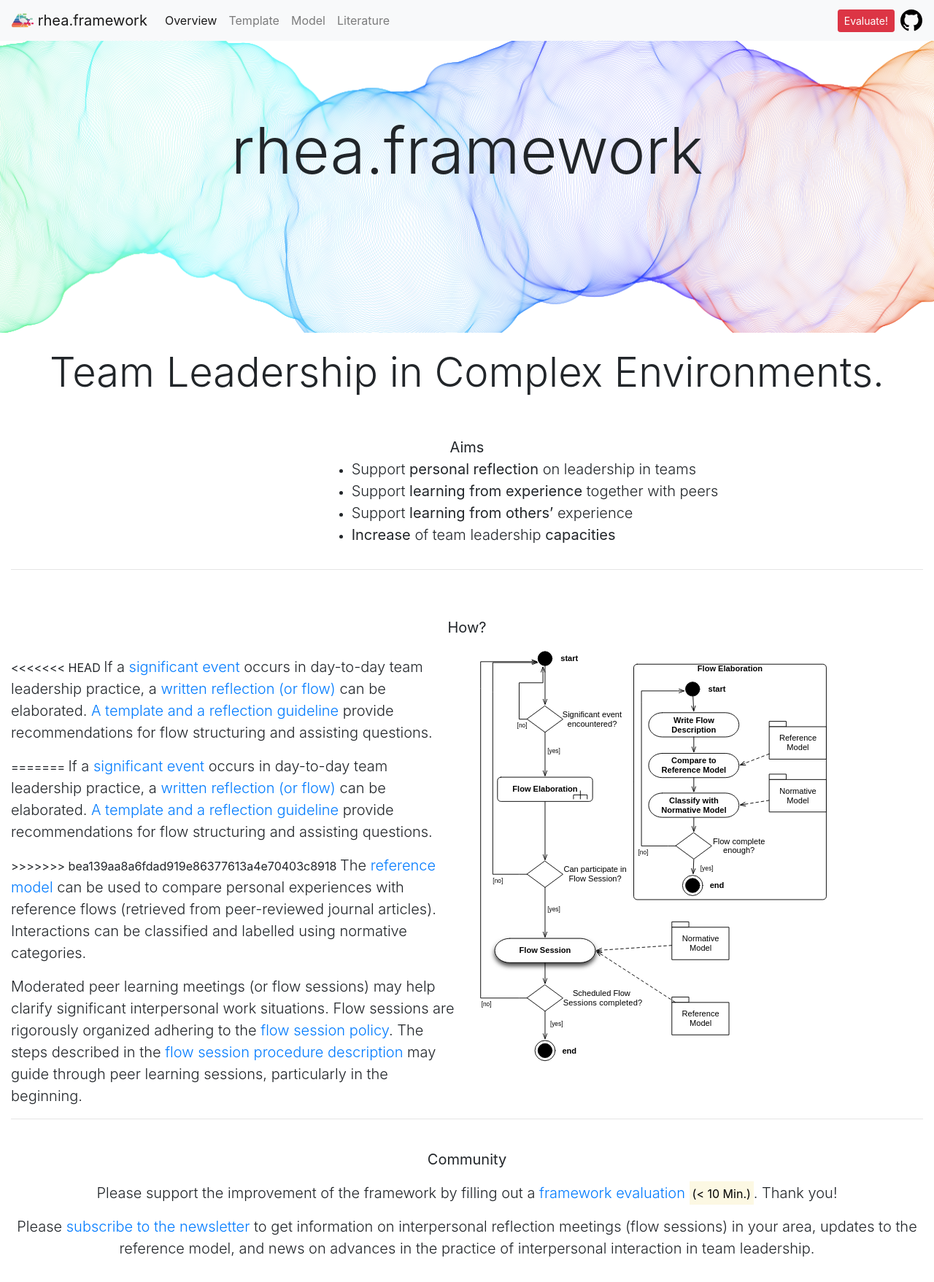
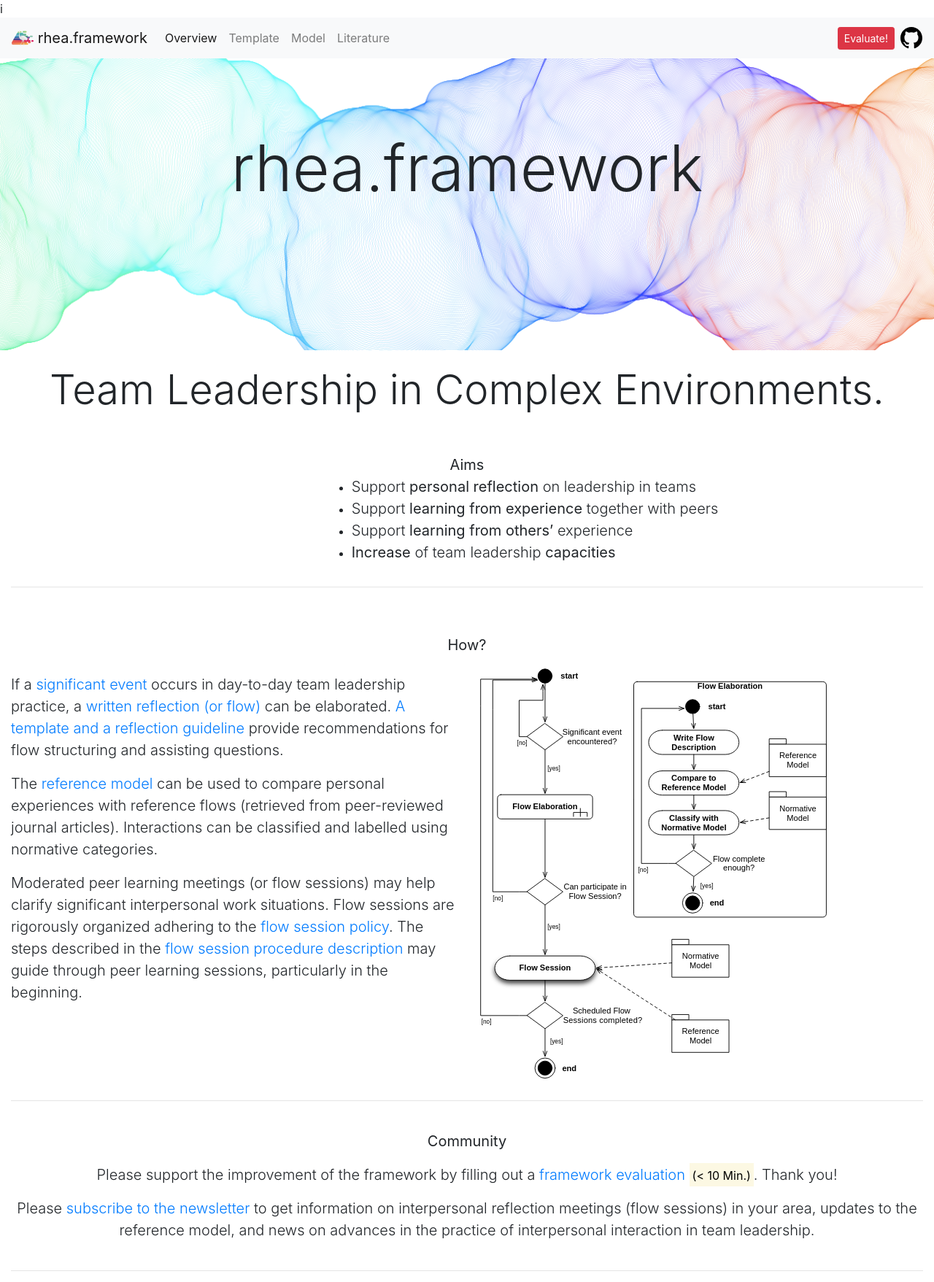
Before and after one commit to rheafmwk/rheafmwk, a Flask app: page / in a window 1280 px wide. Shown: the top 1757 px of the page at 73% size. Run offline with Flask 2, Linux system fonts and the light colour scheme; parts of the project's set-up code (start-up, migrations or seed data) failed here and were passed over; some libraries are stand-ins or nearby versions.

Commit message:
index updated

```diff
--- a/src/templates/index.html
+++ b/src/templates/index.html
@@ -1,4 +1,4 @@
-<!DOCTYPE html>
+i<!DOCTYPE html>
 <html lang="en">
 <head>
 	<meta charset="utf-8">
@@ -93,11 +93,7 @@
 	</div>
 	<div class="row">
 	  <div class="col-md-6 mt-4">
-<<<<<<< HEAD
-		  <span class="lead">If a <a href="#" data-toggle="tooltip" title="Significant interpersonal are frequently described by adjectives with emotional connotations, are expressed in superlatives, appear to precede a shift in a situation (perceived differently afterwards), form mental representations for comparison with other personal experiences.">significant event</a> occurs in day-to-day team leadership practice, a <a href="/flowtemplate"> written reflection (or flow)</a> can be elaborated. <a href="https://fedora.phaidra.univie.ac.at/fedora/objects/o:780694/methods/bdef:Content/get">A template and a reflection guideline</a> provide recommendations for flow structuring and assisting questions.</span><p></p>
-=======
 		  <span class="lead">If a <a href="#signEvModal" data-toggle="modal" data-target="#signEvModal">significant event</a> occurs in day-to-day team leadership practice, a <a href="/flowtemplate"> written reflection (or flow)</a> can be elaborated. <a href="https://fedora.phaidra.univie.ac.at/fedora/objects/o:780694/methods/bdef:Content/get">A template and a reflection guideline</a> provide recommendations for flow structuring and assisting questions.</span><p></p>
->>>>>>> bea139aa8a6fdad919e86377613a4e70403c8918
 		  <span class="lead">The <a href="/ontologyview">reference model</a> can be used to compare personal experiences with reference flows (retrieved from peer-reviewed journal articles). Interactions can be classified and labelled using normative categories.</span><p></p>
 		  <span class="lead">Moderated peer learning meetings (or flow sessions) may help clarify significant interpersonal work situations. Flow sessions are rigorously organized adhering to the <a href=#modalFlowSessionPolicy data-toggle="modal" data-target="#modalFlowSessionPolicy">flow session policy</a>. The steps described in the <a href=#modalFlowSessionProcedure data-toggle="modal" data-target="#modalFlowSessionProcedure"> flow session procedure description </a> may guide through peer learning sessions, particularly in the beginning.
 		  </span>
```
